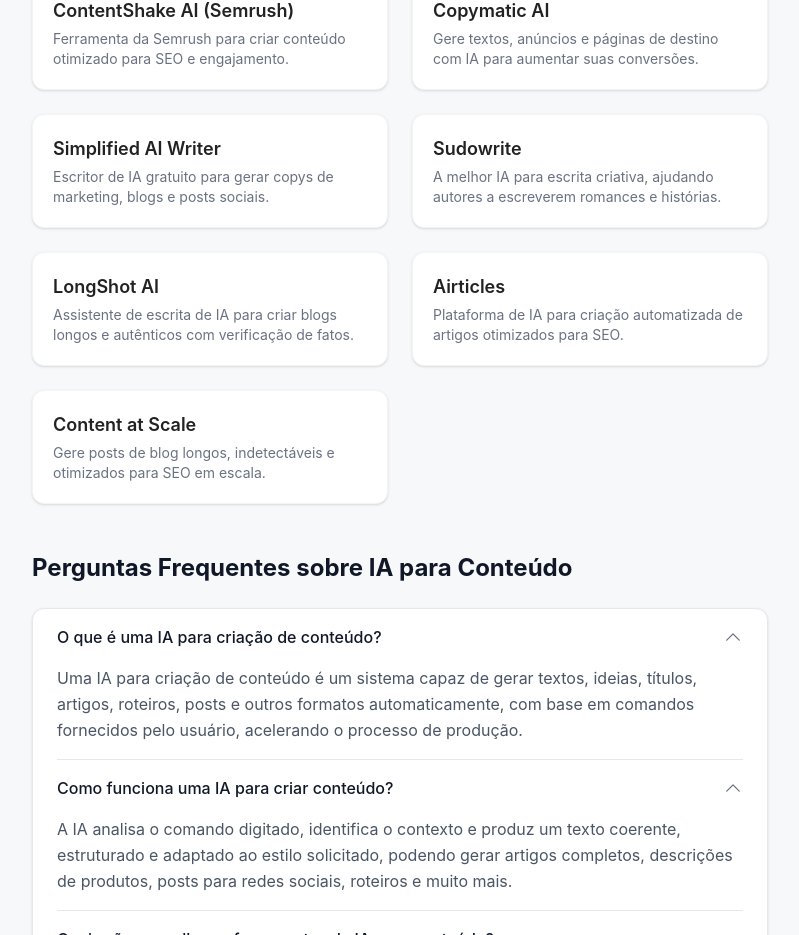
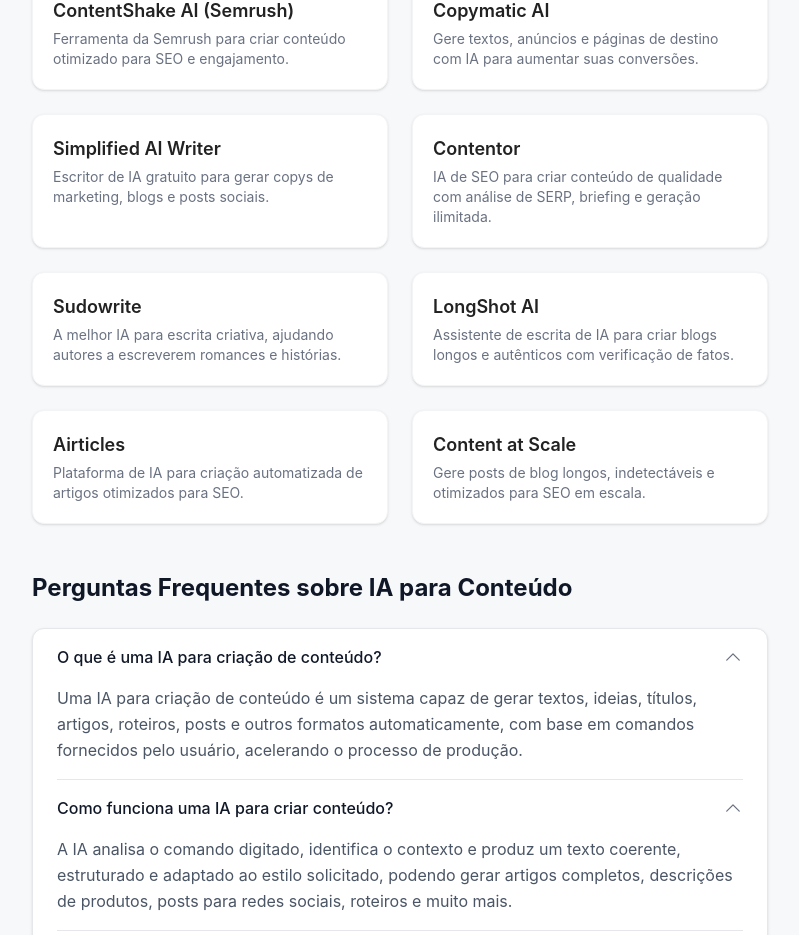
Before and after one commit to cavadema/hypehour, a Next.js app: page /ferramentas-de-ia-para-conteudo in a window 1280 px wide. Shown: the part 1220-2155 px from the top of the page, without its empty margins (240-1039 px from the left). Built offline with nearby package versions, Linux system fonts and the light colour scheme.

Commit message:
Feat: Add Contentor to content page and replace in homepage sections

```diff
--- a/app/ferramentas-de-ia-para-conteudo/page.tsx
+++ b/app/ferramentas-de-ia-para-conteudo/page.tsx
@@ -77,6 +77,11 @@
     nome: "Simplified AI Writer",
     url: "https://simplified.com/ai-writer",
     descricao: "Escritor de IA gratuito para gerar copys de marketing, blogs e posts sociais.",
+  },
+  {
+    nome: "Contentor",
+    url: "https://usecontentor.com/pt",
+    descricao: "IA de SEO para criar conteúdo de qualidade com análise de SERP, briefing e geração ilimitada.",
   },
   {
     nome: "Sudowrite",
--- a/app/page.tsx
+++ b/app/page.tsx
@@ -138,9 +138,9 @@
         <div className="grid grid-cols-1 md:grid-cols-2 lg:grid-cols-3 gap-8">
           <div className="apify-card hover:shadow-xl transition-shadow flex flex-col gap-2">
             <span className="inline-flex items-center gap-1 text-black font-bold">
-              <PencilSquareIcon className="w-5 h-5" /> Jasper
+              <PencilSquareIcon className="w-5 h-5" /> Contentor
             </span>
-            <p className="text-zinc-700">Plataforma avançada de IA para criação de conteúdo de marketing e copy.</p>
+            <p className="text-zinc-700">IA de SEO para criar conteúdo de qualidade com análise de SERP, briefing e geração ilimitada.</p>
             <span className="text-xs text-zinc-500">Categoria: Conteúdo</span>
           </div>
           <div className="apify-card hover:shadow-xl transition-shadow flex flex-col gap-2">
@@ -695,9 +695,9 @@
             <span className="text-xs text-zinc-500">Adicionada em 08/12/2024</span>
           </div>
           <div className="apify-card hover:shadow-xl transition-shadow flex flex-col gap-2">
-            <span className="inline-flex items-center gap-1 text-black font-bold"><CodeBracketIcon className="w-5 h-5" /> Skip</span>
-            <p className="text-zinc-700">O Lovable brasileiro. Transforme ideias em aplicações web completas com IA.</p>
-            <span className="text-xs text-zinc-500">Adicionada em 06/12/2024</span>
+            <span className="inline-flex items-center gap-1 text-black font-bold"><PencilSquareIcon className="w-5 h-5" /> Contentor</span>
+            <p className="text-zinc-700">IA de SEO para criar conteúdo de qualidade com análise de SERP, briefing e geração ilimitada.</p>
+            <span className="text-xs text-zinc-500">Adicionada em 08/12/2024</span>
           </div>
           <div className="apify-card hover:shadow-xl transition-shadow flex flex-col gap-2">
             <span className="inline-flex items-center gap-1 text-black font-bold"><CodeBracketIcon className="w-5 h-5" /> Deco</span>
```
